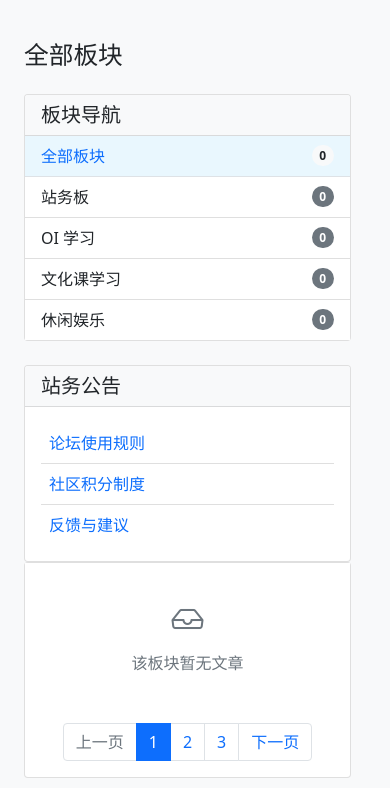
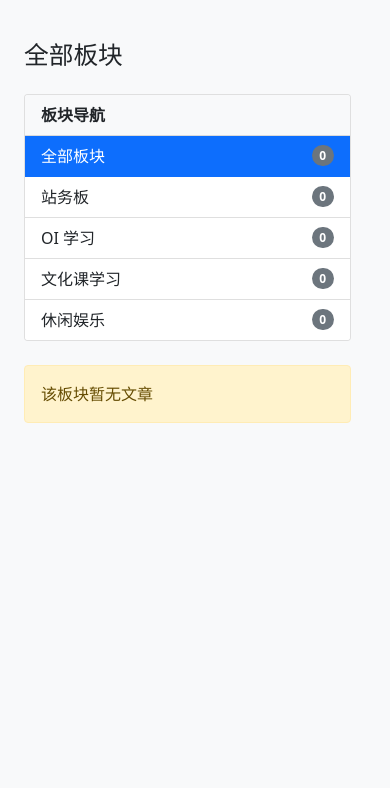
Before and after one commit to xy-craft/xcraft, a Flask app: page /category/ in a window 390 px wide. Shown: the part 56-844 px from the top of the page. Run offline with Flask 3, Linux system fonts and the light colour scheme; data that the repository does not hold is empty; some libraries are stand-ins or nearby versions.

Commit message:
/category左右分栏2

```diff
--- a/templates/discuss.html
+++ b/templates/discuss.html
@@ -1,7 +1,7 @@
 <!-- templates/discuss.html -->
 {% extends "base.html" %}
 
-{% block title %}讨论区 - Xcraft{% endblock %}
+{% block title %}{{ current_category }} - Xcraft{% endblock %}
 
 {% block content %}
 <div class="container">
@@ -19,126 +19,64 @@
     </div>
 
     <div class="row">
-        <!-- 左侧分类面板 (25%宽度) -->
-        <div class="col-md-3">
-            <div class="card mb-4">
+        <!-- 左侧分类面板 -->
+        <div class="col-md-3 mb-4">
+            <div class="card">
                 <div class="card-header bg-light">
-                    <h5 class="mb-0">板块导航</h5>
+                    <strong>板块导航</strong>
                 </div>
-                <div class="card-body p-0">
-                    <ul class="list-group list-group-flush">
+                <div class="list-group list-group-flush">
                     {% for cat in categories %}
                     <a href="{% if cat.id %}/category/{{ cat.id }}{% else %}/category/{% endif %}"
                        class="list-group-item list-group-item-action d-flex justify-content-between align-items-center {% if cat.active %}active{% endif %}">
                         {{ cat.name }}
-                           <span class="badge bg-{% if cat.active %}light text-dark{% else %}secondary{% endif %} rounded-pill">{{ cat.count }}</span>
+                        <span class="badge bg-secondary rounded-pill">{{ cat.count }}</span>
                     </a>
                     {% endfor %}
-                    </ul>
-                </div>
-            </div>
-
-            <!-- 站务公告 -->
-            <div class="card">
-                <div class="card-header bg-light">
-                    <h5 class="mb-0">站务公告</h5>
-                </div>
-                <div class="card-body">
-                    <ul class="list-group list-group-flush">
-                        <li class="list-group-item p-2">
-                            <a href="#" class="text-decoration-none">论坛使用规则</a>
-                        </li>
-                        <li class="list-group-item p-2">
-                            <a href="#" class="text-decoration-none">社区积分制度</a>
-                        </li>
-                        <li class="list-group-item p-2">
-                            <a href="#" class="text-decoration-none">反馈与建议</a>
-                        </li>
-                    </ul>
                 </div>
             </div>
         </div>
 
-        <!-- 右侧帖子列表 (75%宽度) -->
+        <!-- 右侧帖子列表 -->
         <div class="col-md-9">
-            <div class="card">
-                <div class="card-body p-0">
-                    <!-- 帖子列表 -->
-                    <div class="list-group list-group-flush">
             {% for post in posts %}
-                        <div class="list-group-item">
-                            <div class="d-flex justify-content-between align-items-start">
+            <div class="card mb-3">
+                <div class="card-body">
+                    <div class="d-flex justify-content-between">
                         <!-- 左侧内容 -->
-                                <div class="me-3 flex-grow-1">
-                                    <h5 class="mb-1">
+                        <div class="d-flex flex-column me-3" style="width: 80%;">
+                            <h5 class="card-title mb-2">
                                 <a href="{{ url_for('show_post', post_id=post.id) }}" class="text-decoration-none">
                                     {{ post.title }}
                                 </a>
                             </h5>
-                                    <div class="d-flex align-items-center small text-muted mt-2">
-                                        <span class="badge bg-secondary me-2">{{ post.category }}</span>
-                                        <span class="me-3">
-                                            <i class="bi bi-person"></i> {{ post.author.username }}
+
+                            <div class="d-flex align-items-center text-muted small">
+                                <span class="badge bg-secondary me-2">
+                                    {% if post.category == 'OI' %}OI学习
+                                    {% elif post.category == 'study' %}文化课学习
+                                    {% elif post.category == 'relax' %}休闲娱乐
+                                    {% elif post.category == 'announce' %}站务板
+                                    {% else %}{{ post.category }}{% endif %}
                                 </span>
-                                        <span>
-                                            <i class="bi bi-clock"></i> {{ post.created_at.strftime('%Y-%m-%d %H:%M') }}
-                                        </span>
+                                <span class="me-2">作者：{{ post.author.username }}</span>
+                                <span>发布于：{{ post.created_at.strftime('%Y-%m-%d') }}</span>
                             </div>
                         </div>
 
                         <!-- 右侧信息 -->
-                                <div class="d-flex flex-column align-items-end">
-                                    <div class="d-flex gap-2">
-                                        <span class="text-muted">
-                                            <i class="bi bi-chat"></i> 0
-                                        </span>
-                                        <span class="text-muted">
-                                            <i class="bi bi-eye"></i> 0
-                                        </span>
+                        <div class="d-flex flex-column align-items-end justify-content-center">
+                            <a href="{{ url_for('show_post', post_id=post.id) }}" class="btn btn-outline-primary btn-sm">
+                                查看详情
+                            </a>
                         </div>
                     </div>
                 </div>
             </div>
             {% else %}
-                        <div class="list-group-item">
-                            <div class="text-center py-4 text-muted">
-                                <i class="bi bi-inbox" style="font-size: 2rem;"></i>
-                                <p class="mt-2 mb-0">该板块暂无文章</p>
-                            </div>
-                        </div>
+            <div class="alert alert-warning">该板块暂无文章</div>
             {% endfor %}
-                    </div>
-
-                    <!-- 分页控件 -->
-                    <nav class="p-3">
-                        <ul class="pagination justify-content-center mb-0">
-                            <li class="page-item disabled">
-                                <a class="page-link" href="#" tabindex="-1">上一页</a>
-                            </li>
-                            <li class="page-item active"><a class="page-link" href="#">1</a></li>
-                            <li class="page-item"><a class="page-link" href="#">2</a></li>
-                            <li class="page-item"><a class="page-link" href="#">3</a></li>
-                            <li class="page-item">
-                                <a class="page-link" href="#">下一页</a>
-                            </li>
-                        </ul>
-                    </nav>
         </div>
     </div>
 </div>
-    </div>
-</div>
-
-<style>
-    .list-group-item.active {
-        background-color: #e9f7fe;
-        border-color: #dee2e6;
-        color: #0d6efd;
-        font-weight: 500;
-    }
-
-    .list-group-item:hover {
-        background-color: #f8f9fa;
-    }
-</style>
 {% endblock %}
```
Lines whose indentation alone changed are shown as unchanged.
